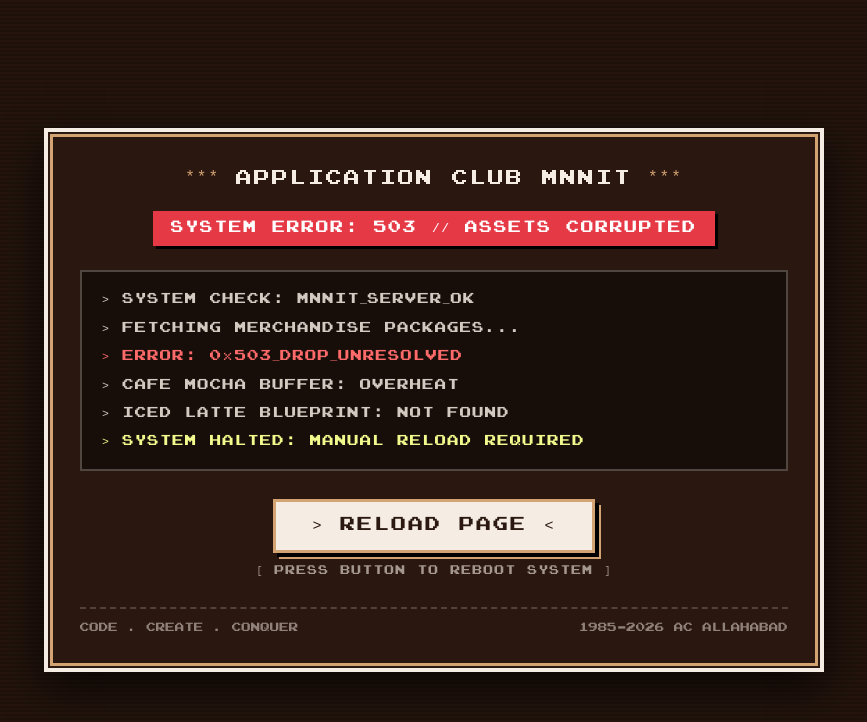
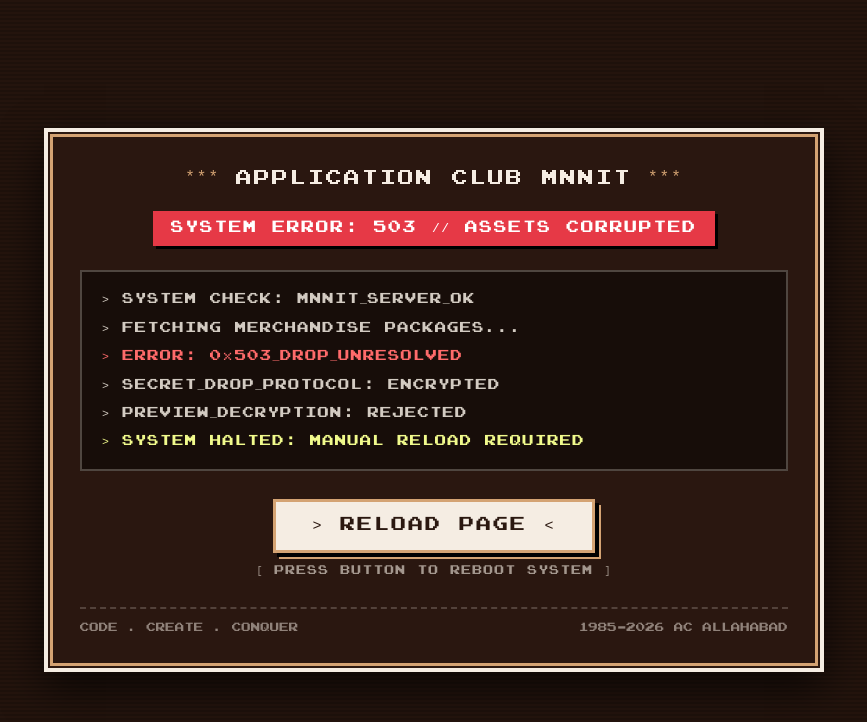
Before and after one commit to kanha321/ac-merch, a React (Vite) app: page / in a window 1280 px wide. Shown: the top 722 px of the page, without its empty margins (206-1073 px from the left). Built offline with nearby package versions, Linux system fonts and the light colour scheme.

Commit message:
fix: remove flavor names to prevent drop leak

```diff
--- a/src/App.jsx
+++ b/src/App.jsx
@@ -95,8 +95,8 @@
                     <p className="log-item">{">"} SYSTEM CHECK: MNNIT_SERVER_OK</p>
                     <p className="log-item">{">"} FETCHING MERCHANDISE PACKAGES...</p>
                     <p className="log-item red">{">"} ERROR: 0x503_DROP_UNRESOLVED</p>
-                    <p className="log-item">{">"} CAFE MOCHA BUFFER: OVERHEAT</p>
-                    <p className="log-item">{">"} ICED LATTE BLUEPRINT: NOT FOUND</p>
+                    <p className="log-item">{">"} SECRET_DROP_PROTOCOL: ENCRYPTED</p>
+                    <p className="log-item">{">"} PREVIEW_DECRYPTION: REJECTED</p>
                     <p className="log-item yellow">{">"} SYSTEM HALTED: MANUAL RELOAD REQUIRED</p>
                   </div>
 
```
